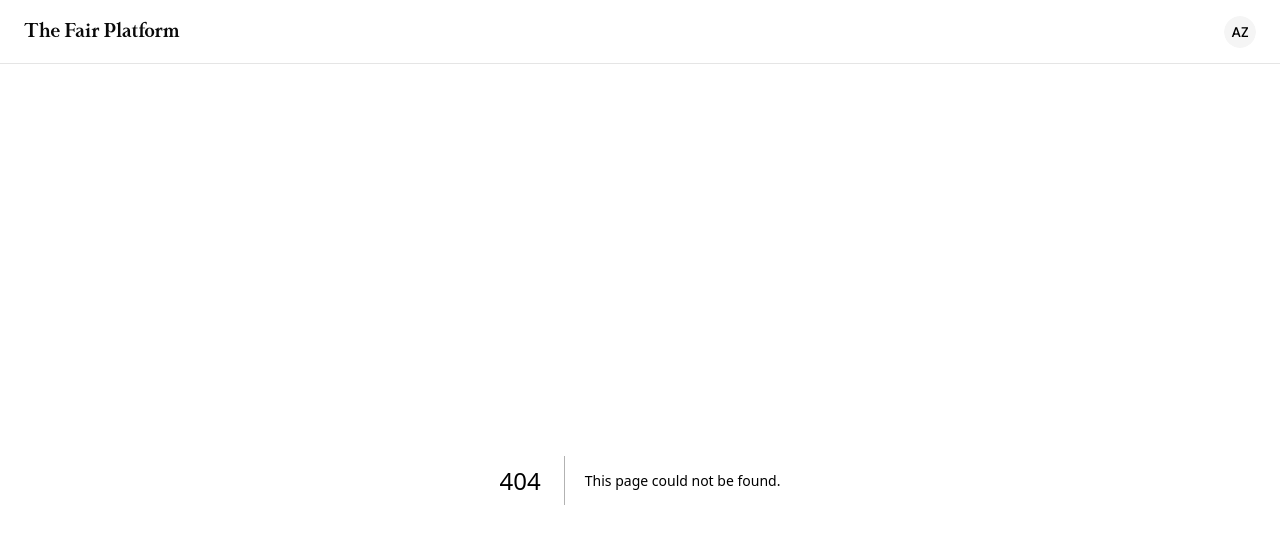
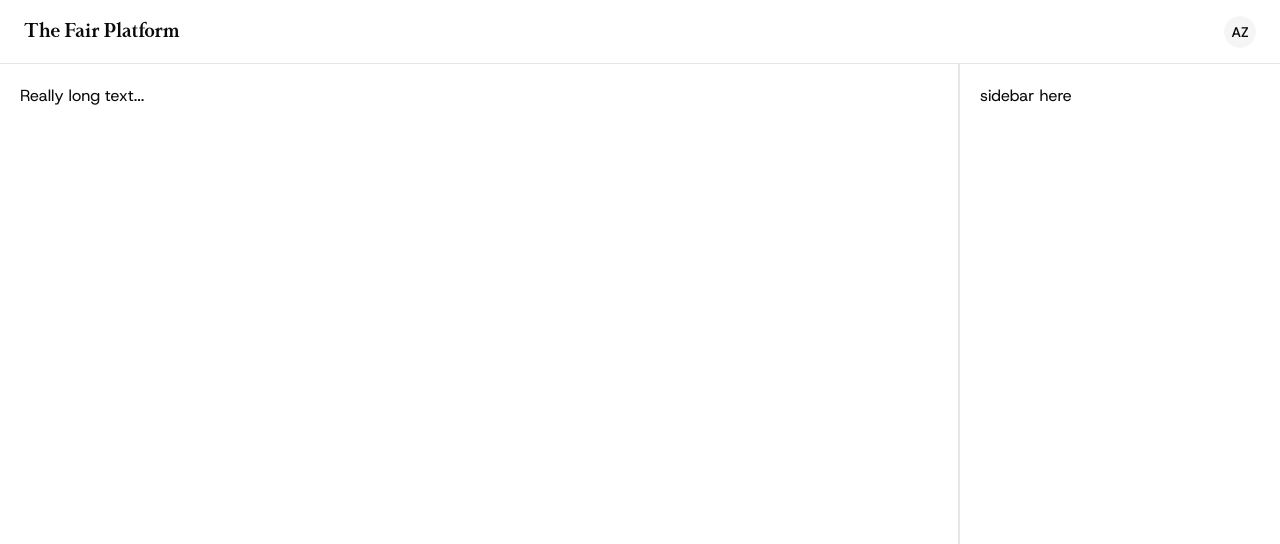
Before and after one commit to azapg/FAIR, a Next.js app in the folder platform/: page /demo/assignment in a window 1280 px wide. Before the commit this address had no page. Shown: the top 544 px of the page. Built offline with nearby package versions, Linux system fonts and the light colour scheme.

Commit message:
feat: enhance layout and add AssignmentPage component with sidebar

```diff
--- /dev/null
+++ b/platform/src/app/demo/assignment/page.tsx
@@ -0,0 +1,12 @@
+export default function AssignmentPage() {
+  return (
+    <div className={"flex flex-row divide-x-2 h-full m-0"}>
+      <div className={"w-3/4 p-5 h-full overflow-auto break-words"}>
+        Really long text...
+      </div>
+      <div className={"sticky w-1/4 p-5 h-full overflow-auto break-words"}>
+        sidebar here
+      </div>
+    </div>
+  );
+}
--- a/platform/src/app/demo/page.tsx
+++ b/platform/src/app/demo/page.tsx
@@ -1,7 +1,10 @@
+'use client';
+
 import {Card, CardDescription, CardFooter, CardHeader, CardTitle} from "@/components/ui/card";
 import {Button} from "@/components/ui/button";
 import {Skeleton} from "@/components/ui/skeleton";
 import {Plus} from "lucide-react";
+import {useRouter} from "next/navigation";
 
 type Course = {
   id: string;
@@ -65,8 +68,10 @@ const courses: Course[] = [
 ];
 
 export default function CoursesPage() {
+  const router = useRouter()
+
   return (
-    <main>
+    <main className={"p-5"}>
       <div className={"flex items-center justify-between mb-6"}>
         <h1 className={"text-3xl"}>Your courses</h1>
         <Button>
@@ -75,7 +80,10 @@ export default function CoursesPage() {
       </div>
       <div className="grid grid-cols-1 md:grid-cols-2 lg:grid-cols-4 gap-7 mt-6">
         {courses.map((course) => (
-          <Card key={course.id} className={`flex flex-col h-full bg-${course.color}-50 hover:bg-${course.color}-100 transition-colors cursor-pointer`}>
+          <Card key={course.id}
+                className={`flex flex-col h-full bg-${course.color}-50 hover:bg-${course.color}-100 transition-colors cursor-pointer`}
+                onClick={() => router.push(`/demo/assignment`)}
+          >
             <CardHeader className={"flex-1 flex flex-col items-start"}>
               <CardTitle>{course.title}</CardTitle>
               <CardDescription>{course.description}</CardDescription>
--- a/platform/src/app/layout.tsx
+++ b/platform/src/app/layout.tsx
@@ -22,7 +22,7 @@ export default function RootLayout({
   return (
     <html lang="en">
       <body
-        className={`${geistMono.variable} ${hostGrotesk.variable} ${remark.variable} font-sans antialiased pt-20 m-5`}
+        className={`${geistMono.variable} ${hostGrotesk.variable} ${remark.variable} font-sans antialiased h-screen`}
       >
         <Header
           user={{
@@ -31,7 +31,9 @@ export default function RootLayout({
             initials: "AZ",
           }}
         />
-        {children}
+        <div className={"pt-16 h-full"}>
+          {children}
+        </div>
       </body>
     </html>
   );
```
